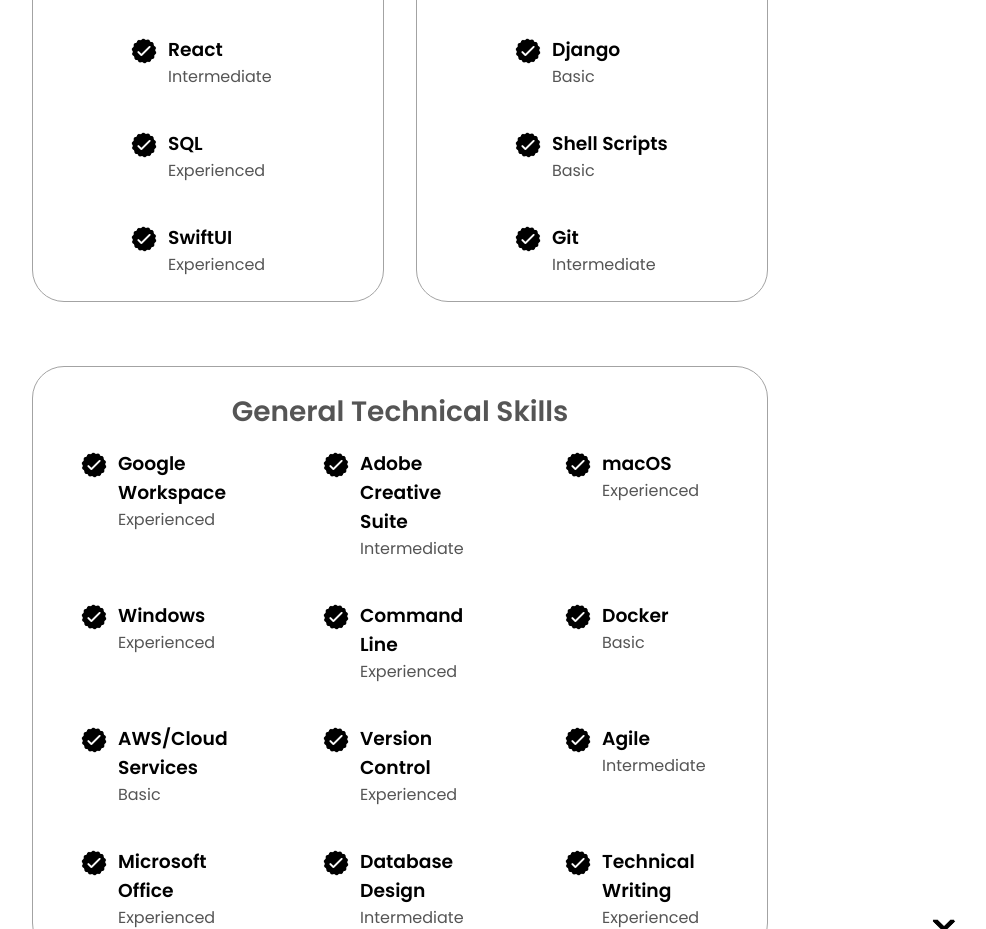
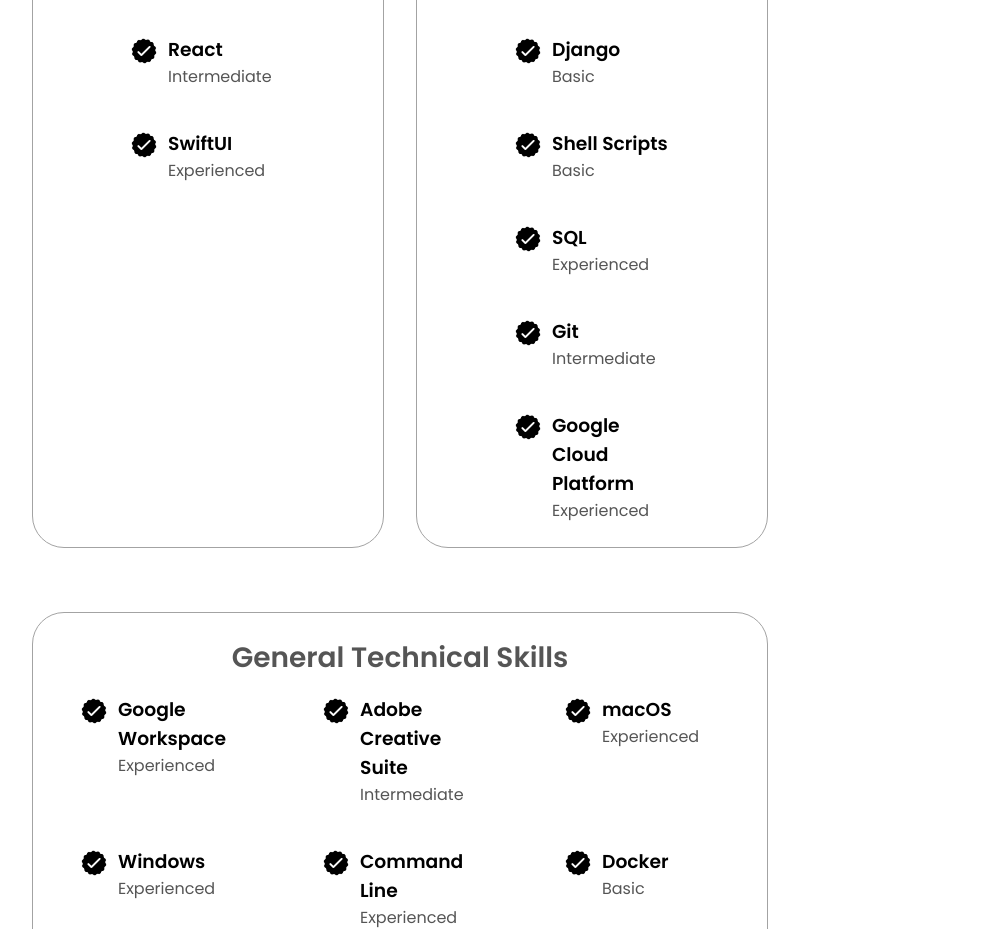
Before and after one commit to WeezerGeezer/portfolio, a plain HTML site: page index.html in a window 1280 px wide. Shown: the part 4660-5589 px from the top of the page, without its empty margins (240-1226 px from the left). Drawn offline with Linux system fonts and the light colour scheme.

Commit message:
updated skills section

```diff
--- a/index.html
+++ b/index.html
@@ -304,13 +304,6 @@
                         <article>
                             <img src="./assets/checkmark.png" alt="Experience icon" class="icon">
                             <div>
-                                <h3>SQL</h3>
-                                <p>Experienced</p>
-                            </div>
-                        </article>
-                        <article>
-                            <img src="./assets/checkmark.png" alt="Experience icon" class="icon">
-                            <div>
                                 <h3>SwiftUI</h3>
                                 <p>Experienced</p>
                             </div>
@@ -358,8 +351,22 @@
                         <article>
                             <img src="./assets/checkmark.png" alt="Experience icon" class="icon">
                             <div>
+                                <h3>SQL</h3>
+                                <p>Experienced</p>
+                            </div>
+                        </article>
+                        <article>
+                            <img src="./assets/checkmark.png" alt="Experience icon" class="icon">
+                            <div>
                                 <h3>Git</h3>
                                 <p>Intermediate</p>
+                            </div>
+                        </article>
+                        <article>
+                            <img src="./assets/checkmark.png" alt="Experience icon" class="icon">
+                            <div>
+                                <h3>Google Cloud Platform</h3>
+                                <p>Experienced</p>
                             </div>
                         </article>
                     </div>
```
